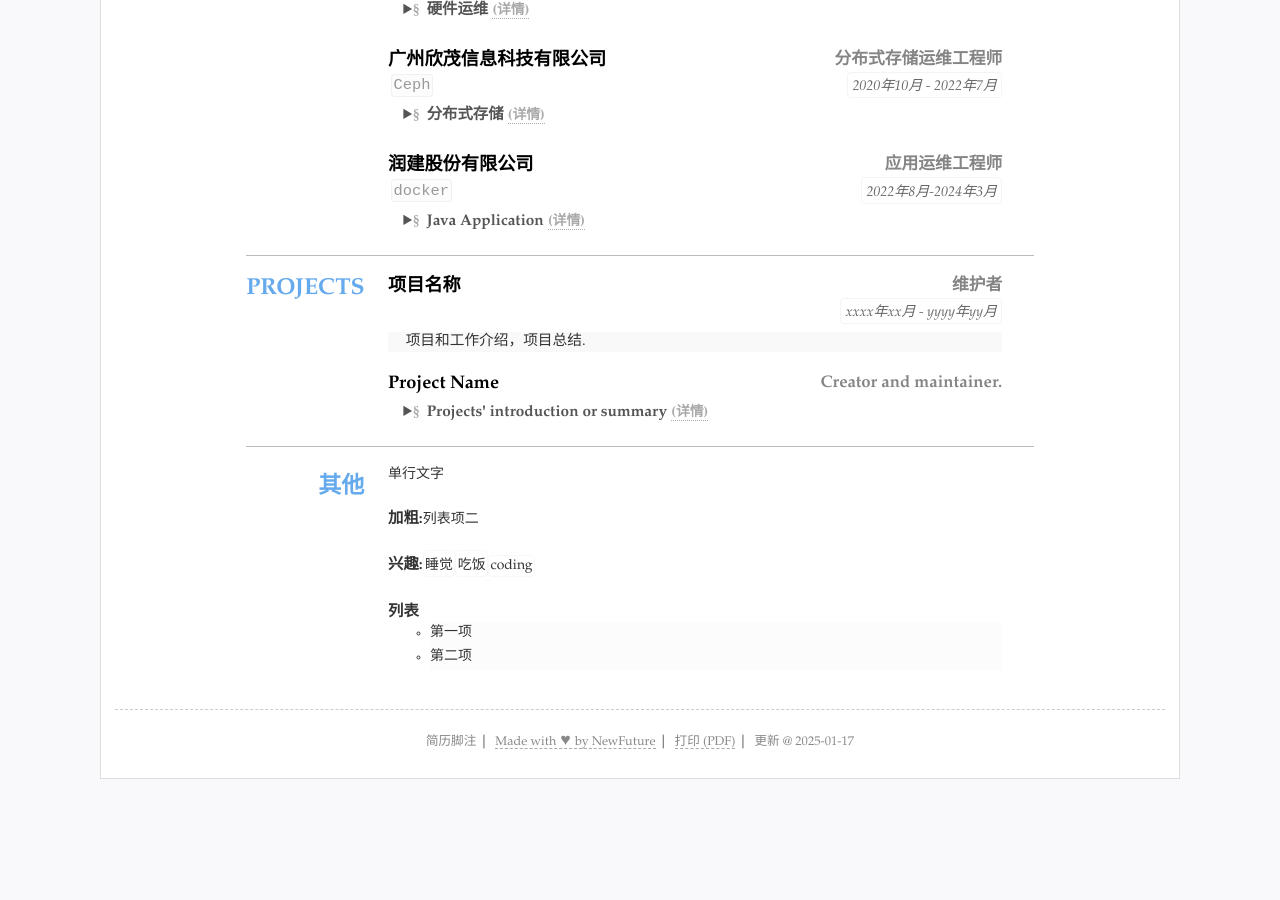
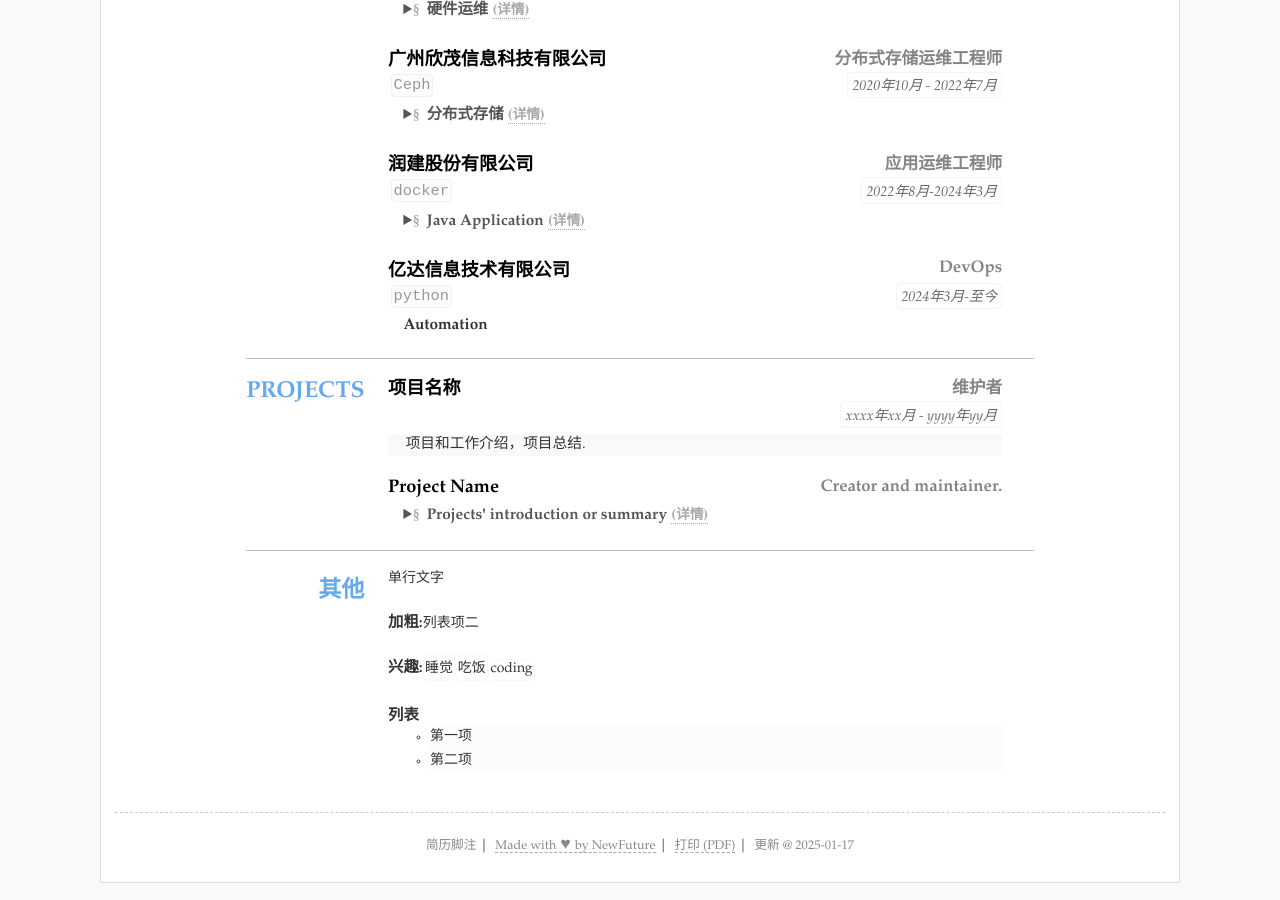
Before and after one commit to YogaTom/resume, a Jekyll site: the page built from index.html, in a window 1280 px wide and 900 px high, scrolled down 633 px. Built offline with Jekyll 4.4.1, drawn with Linux system fonts in a browser that asks for light colours; before the commit the page ends 1433 px from its top, so only the background shows below that.

Commit message:
Update resume.yml

```diff
--- a/_data/resume.yml
+++ b/_data/resume.yml
@@ -1,7 +1,7 @@
 # 数据格式可以为 yaml(文件以.yml结尾) 或者json(文件以.json结尾)
 # 如果YAML格式的数据请先检查格式是否有误，可选检查工具 http://www.yamllint.com
 
-title: "YogaTom"
+title: ""
 lang: "zh" #语言设置 zh表示中文 en 表示英语
 name: "唐勇"
 jobtitle: "运维工程师" #可空不显示
@@ -80,6 +80,14 @@ main: #简历主要内容，
     detail: 负责南方电网数字企业科技（广东）有限公司财务金融事业部的运维工作，负责两个项目：互联网金融服务V2.0支付中心和金融业务2.0;
             主要负责支付中心，亦会参与金融业务2.0的日常运维、发版、故障处理、晚班值守等
 
+  - title: 亿达信息技术有限公司
+    sub:  DevOps
+    duration: "2024年3月-至今"
+    tags:
+    - python
+    summary: Automation
+    detail:
+
 - type: projects
   name: Projects
   content:
```
